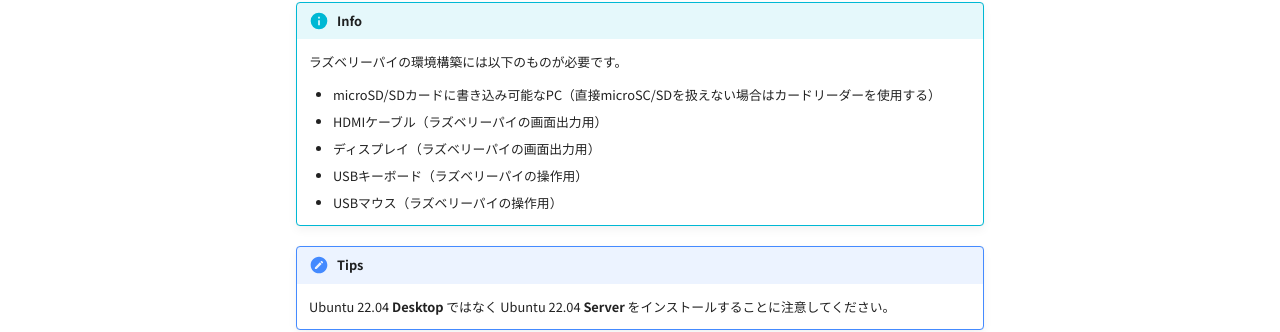
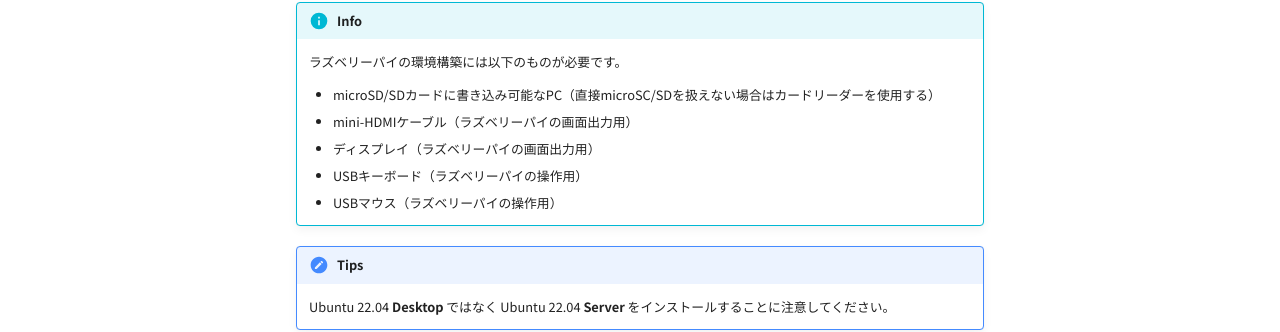
Before and after one commit to HansRobo/rsj_ros_seminar_2024, an MkDocs documentation site: the page built from docs/0_setup.md, in a window 1280 px wide and 900 px high, scrolled down 1376 px. Shown: the part 481-813 px from the top of the window. Built offline with MkDocs 1.6.1 and Material for MkDocs 9.7.7, drawn with Linux system fonts in a browser that asks for light colours; nearby versions of some CDN libraries; some web fonts are replaced; comment, search, counter and statistics services are not loaded.

Commit message:
tips修正

```diff
--- a/docs/0_setup.md
+++ b/docs/0_setup.md
@@ -60,7 +60,7 @@ https://emanual.robotis.com/docs/en/platform/turtlebot3/quick-start/
     ラズベリーパイの環境構築には以下のものが必要です。
 
     - microSD/SDカードに書き込み可能なPC（直接microSC/SDを扱えない場合はカードリーダーを使用する）
-    - HDMIケーブル（ラズベリーパイの画面出力用）
+    - mini-HDMIケーブル（ラズベリーパイの画面出力用）
     - ディスプレイ（ラズベリーパイの画面出力用）
     - USBキーボード（ラズベリーパイの操作用）
     - USBマウス（ラズベリーパイの操作用）
```
